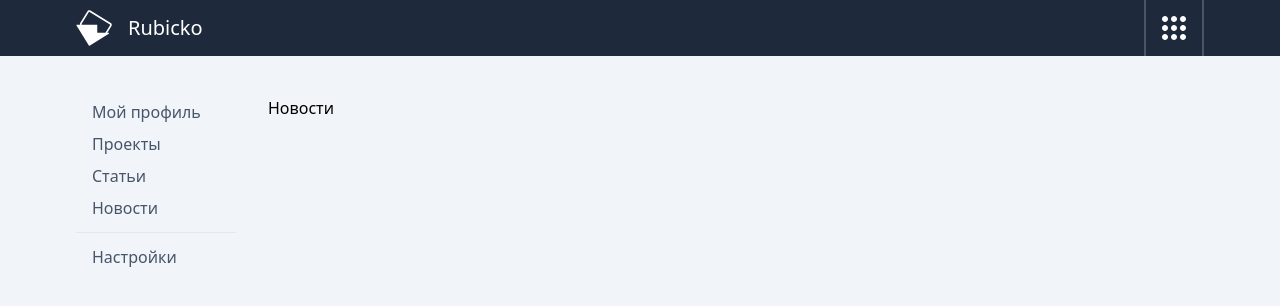
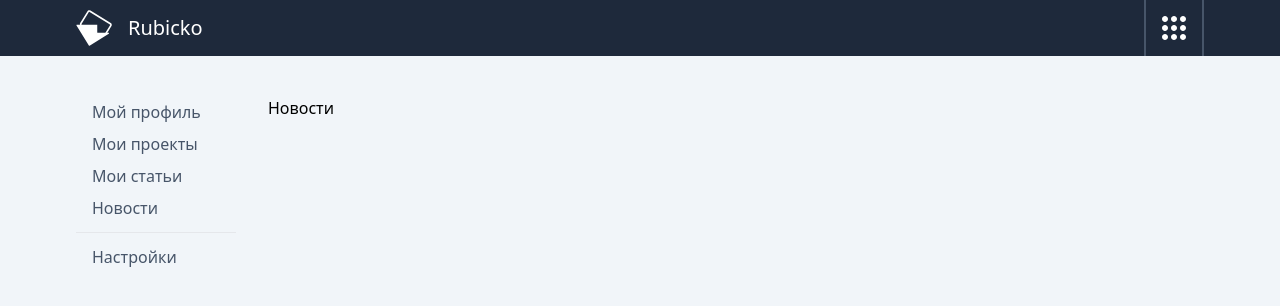
Before and after one commit to merpich/vue-rubicko, a Vue app in the folder client/: page /news in a window 1280 px wide. Shown: the top 306 px of the page. Built offline with nearby package versions, Linux system fonts and the light colour scheme; no server answers; sample sign-in values are in the browser's storage.

Commit message:
update links;

```diff
--- a/client/src/components/sidebar/SidebarMenu.vue
+++ b/client/src/components/sidebar/SidebarMenu.vue
@@ -12,8 +12,8 @@
 <template>
 	<ul>
 		<SidebarMenuItem :url="profileUrl" label="Мой профиль" />
-		<SidebarMenuItem url="/projects" label="Проекты" />
-		<SidebarMenuItem url="/posts" label="Статьи" />
+		<SidebarMenuItem url="/projects" label="Мои проекты" />
+		<SidebarMenuItem url="/posts" label="Мои статьи" />
 		<SidebarMenuItem url="/news" label="Новости" />
 	</ul>
 	<hr class="bg-slate-200 my-2">
```
